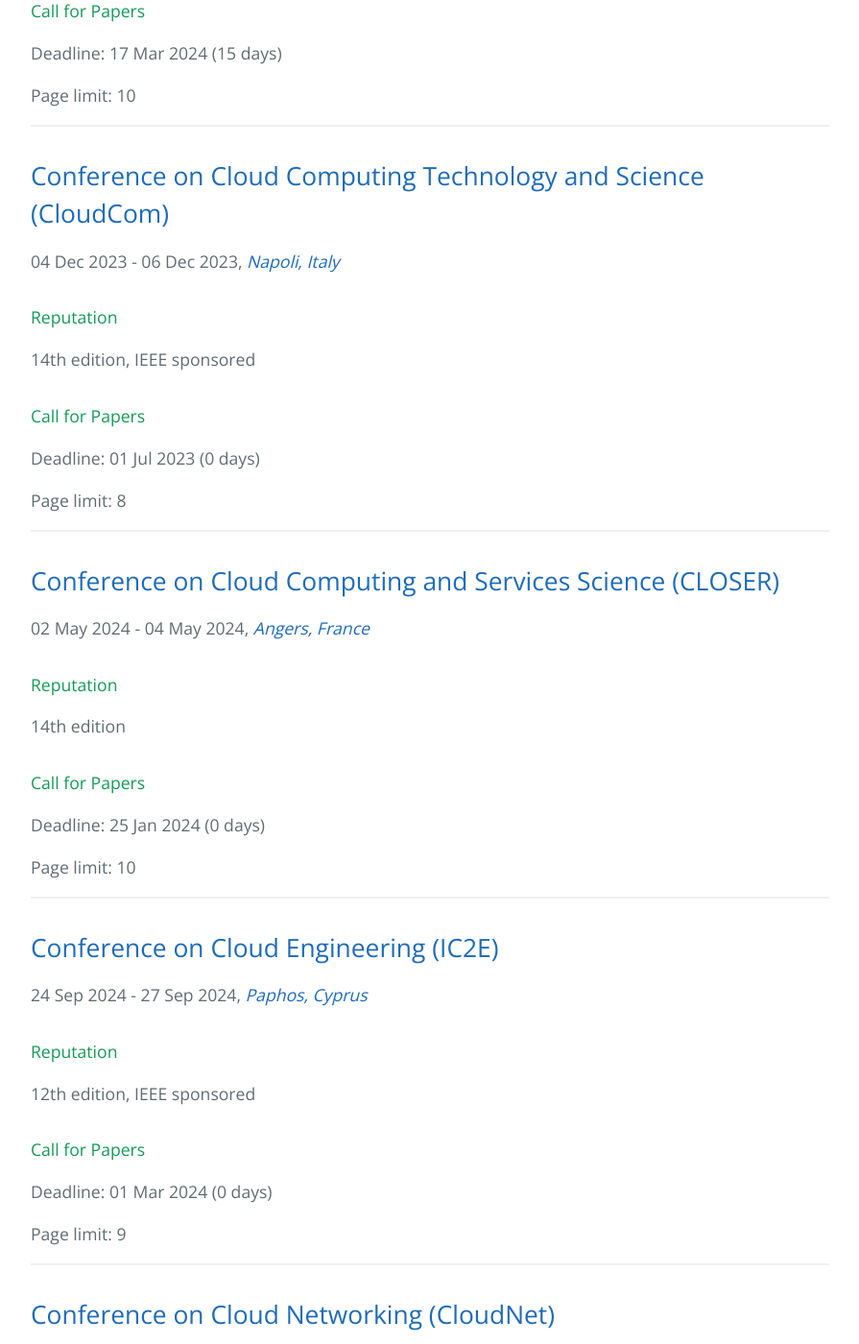
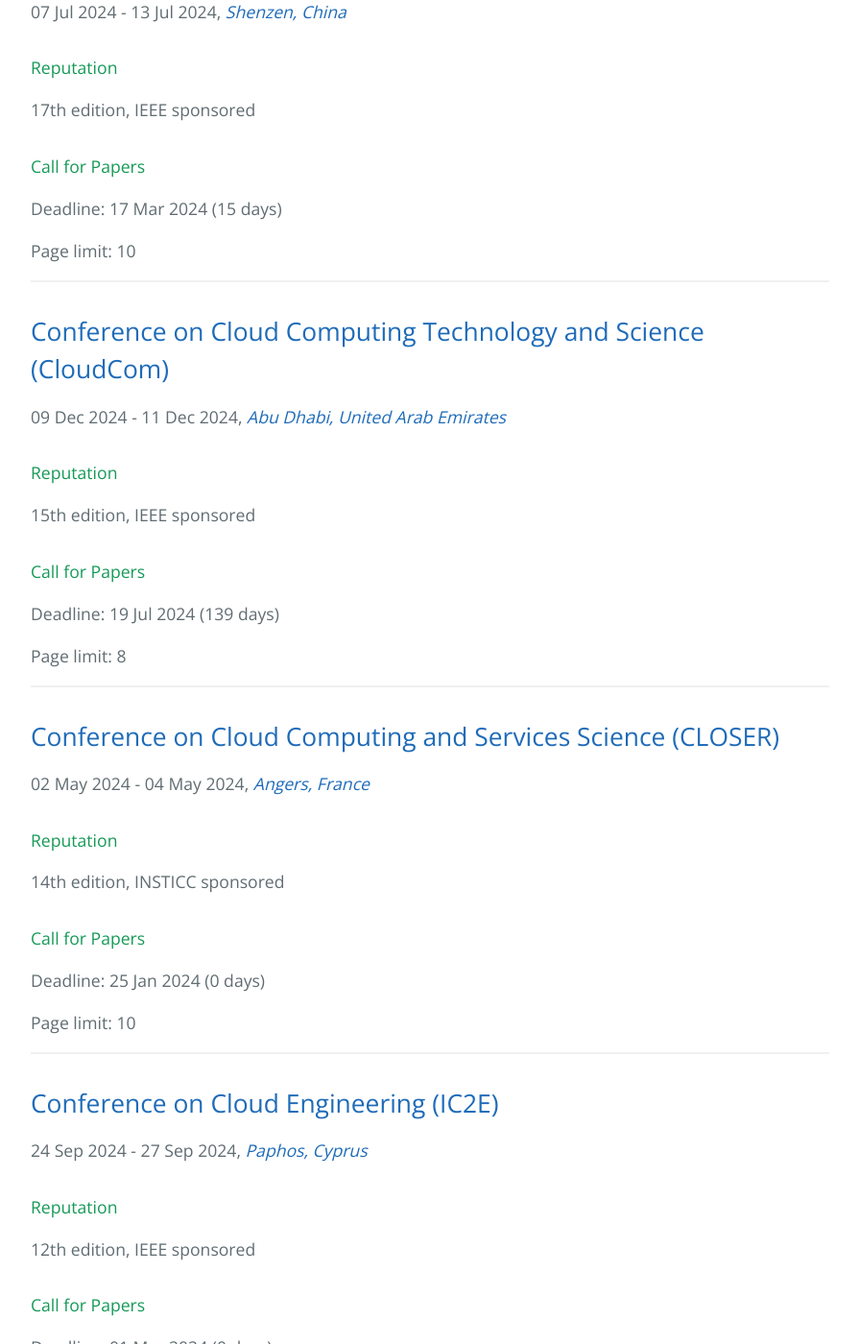
Before and after one commit to stefan-kolb/cloud-conferences, a Jekyll site: the page built from index.html, in a window 1280 px wide and 1400 px high, scrolled down 1460 px. Shown: the whole window at 96% size, without its empty margins (192-1087 px from the left). Built offline with Jekyll 4.4.1, drawn with Linux system fonts in a browser that asks for light colours; nearby versions of some CDN libraries; some of the changed text lies outside the part shown.

Commit message:
update conferences

```diff
--- a/_data/conferences.yml
+++ b/_data/conferences.yml
@@ -19,6 +19,7 @@
   abbrv: CLOSER
   url: http://closer.scitevents.org/
   edition: 14
+  organization: INSTICC
   deadline: "2024-01-25"
   date_from: "2024-05-02"
   date_to: "2024-05-04"
@@ -61,11 +62,11 @@
 
 - name: Conference on Cloud Computing Technology and Science
   abbrv: CloudCom
-  url: https://www.2023.cloudcom.org/
-  edition: 14
-  date_from: "2023-12-04"
-  date_to: "2023-12-06"
-  deadline: "2023-07-01"
+  url: https://www.cloudcom2024.org/
+  edition: 15
+  date_from: "2024-12-09"
+  date_to: "2024-12-11"
+  deadline: "2024-07-19"
   organization: IEEE
   acceptance:
     - 2015: 0
@@ -73,7 +74,7 @@
     - 2013: 18
     - 2012: 18
     - 2011: 24
-  location: "Napoli, Italy"
+  location: "Abu Dhabi, United Arab Emirates"
   page_limit: 8
 
 - name: Symposium on Cluster, Cloud, and Grid Computing
@@ -124,13 +125,13 @@
 
 - name: Conference on Utility and Cloud Computing
   abbrv: UCC
-  edition: 16
-  url: https://ucc-conference.org/
-  deadline: "2023-08-03"
-  date_from: "2023-12-04"
-  date_to: "2023-12-07"
+  edition: 17
+  url: https://www.uccbdcat2024.org
+  deadline: "2024-08-10"
+  date_from: "2024-12-16"
+  date_to: "2024-12-19"
   organization: IEEE/ACM
-  location: "Taormina (Messina), Italy"
+  location: "Sharjah, United Arab Emirates"
   page_limit: 10
   acceptance:
     - 2018: 20.5
@@ -234,12 +235,13 @@
 
 - name: International Conference on Cooperative Information Systems
   abbrv: CoopIS
-  url: https://coopisconference.org/
-  edition: 29
-  deadline: "2023-07-01"
-  date_from: "2023-10-30"
-  date_to: "2023-11-03"
-  location: "Groningen, The Netherlands"
+  url: https://coopis.scitevents.org/
+  edition: 30
+  organization: INSTICC
+  deadline: "2024-06-03"
+  date_from: "2024-11-19"
+  date_to: "2024-11-21"
+  location: "Porto, Portugal"
   page_limit: 18
 
 # NOTE: The following conferences are either discontinued or their names were changed.
```
